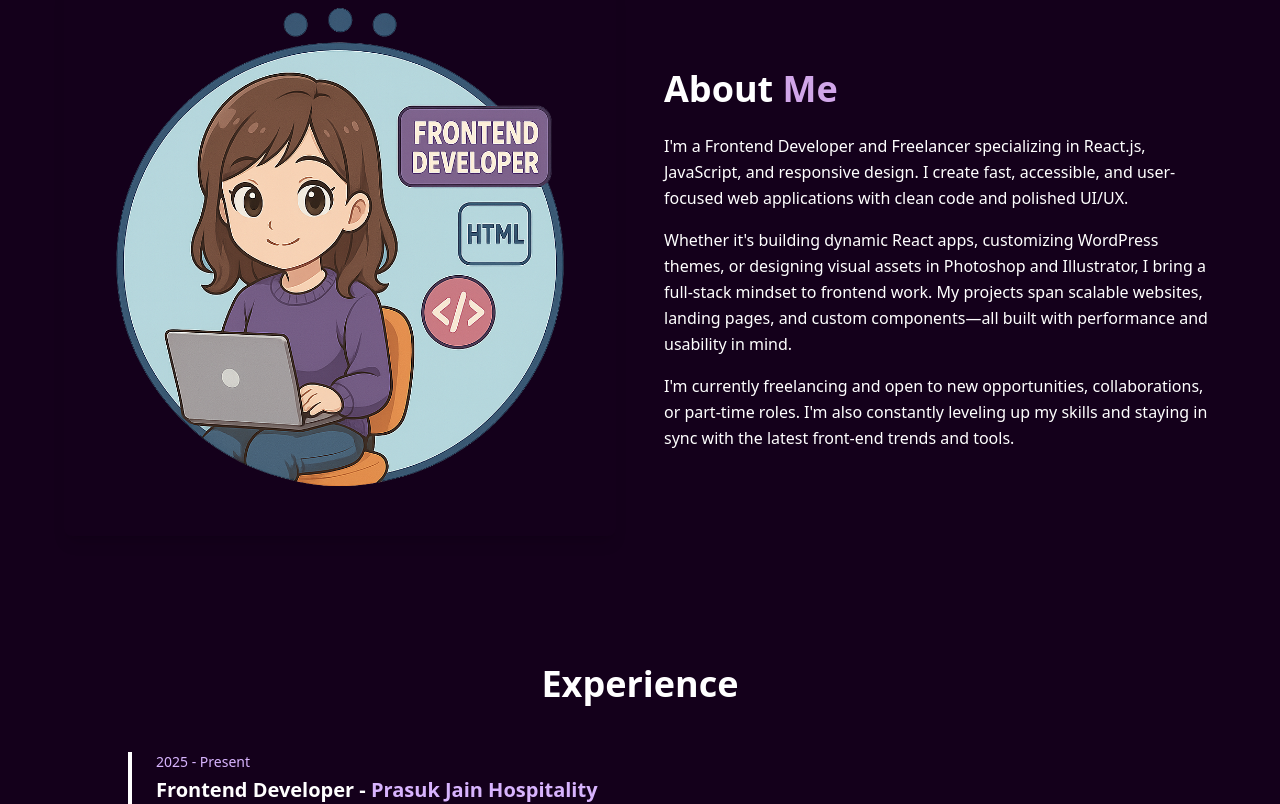
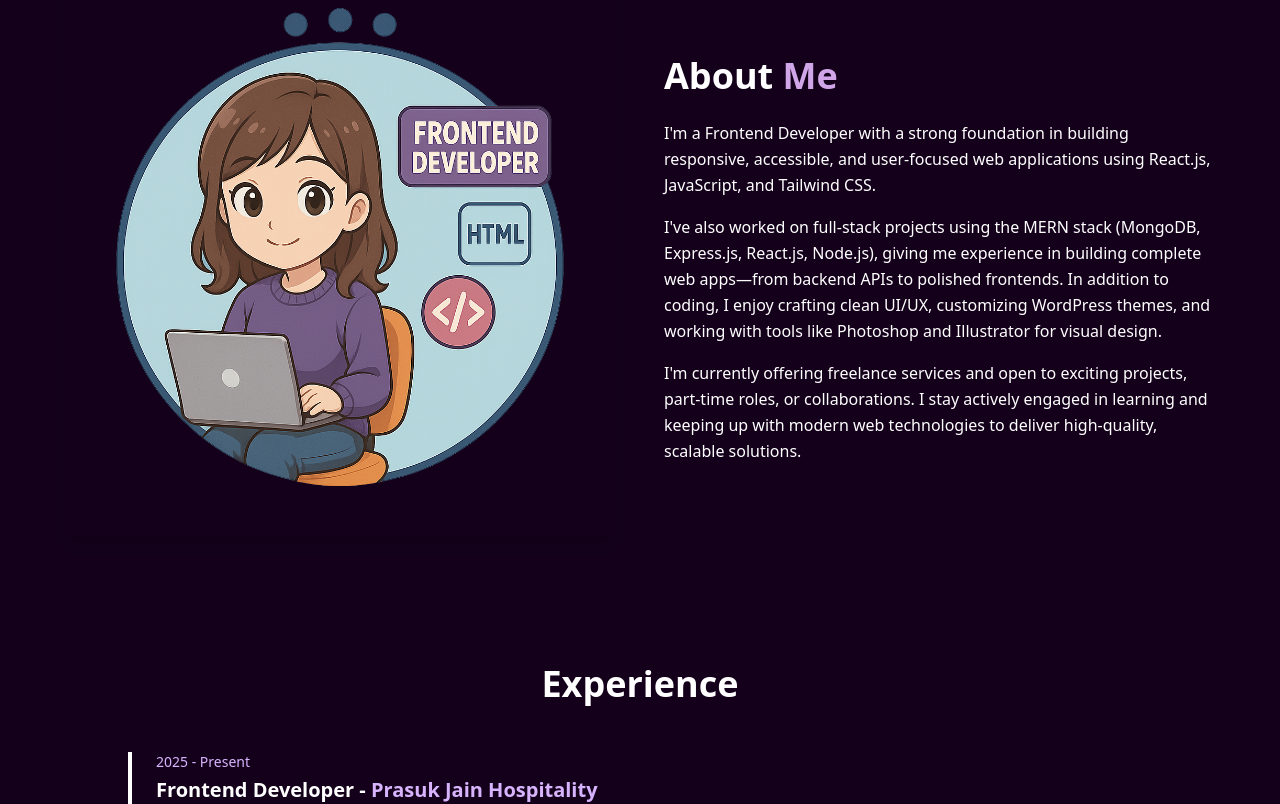
Before and after one commit to m-siddhi/portfolio-frontend, a React (Vite) app: page / in a window 1280 px wide. Shown: the part 880-1684 px from the top of the page. Built offline with nearby package versions, Linux system fonts and the light colour scheme.

Commit message:
about section updated

```diff
--- a/src/components/About.jsx
+++ b/src/components/About.jsx
@@ -34,38 +34,36 @@ const About = () => {
           >
             About <span className="text-[#D1A6E9]">Me</span>
           </h2>
-
           <p
             className="mb-4 text-base leading-relaxed text-white"
             data-aos="fade-left"
             data-aos-delay="400"
           >
-            I'm a Frontend Developer and Freelancer specializing in React.js,
-            JavaScript, and responsive design. I create fast, accessible, and
-            user-focused web applications with clean code and polished UI/UX.
+            I'm a Frontend Developer with a strong foundation in building
+            responsive, accessible, and user-focused web applications using
+            React.js, JavaScript, and Tailwind CSS.
           </p>
-
           <p
             className="mb-4 text-base leading-relaxed text-white"
             data-aos="fade-left"
             data-aos-delay="500"
           >
-            Whether it's building dynamic React apps, customizing WordPress
-            themes, or designing visual assets in Photoshop and Illustrator, I
-            bring a full-stack mindset to frontend work. My projects span
-            scalable websites, landing pages, and custom components—all built
-            with performance and usability in mind.
+            I've also worked on full-stack projects using the MERN stack
+            (MongoDB, Express.js, React.js, Node.js), giving me experience in
+            building complete web apps—from backend APIs to polished frontends.
+            In addition to coding, I enjoy crafting clean UI/UX, customizing
+            WordPress themes, and working with tools like Photoshop and
+            Illustrator for visual design.
           </p>
-
           <p
             className="text-base leading-relaxed text-white"
             data-aos="fade-left"
             data-aos-delay="600"
           >
-            I'm currently freelancing and open to new opportunities,
-            collaborations, or part-time roles. I'm also constantly leveling up
-            my skills and staying in sync with the latest front-end trends and
-            tools.
+            I'm currently offering freelance services and open to exciting
+            projects, part-time roles, or collaborations. I stay actively
+            engaged in learning and keeping up with modern web technologies to
+            deliver high-quality, scalable solutions.
           </p>
         </div>
       </div>
```
